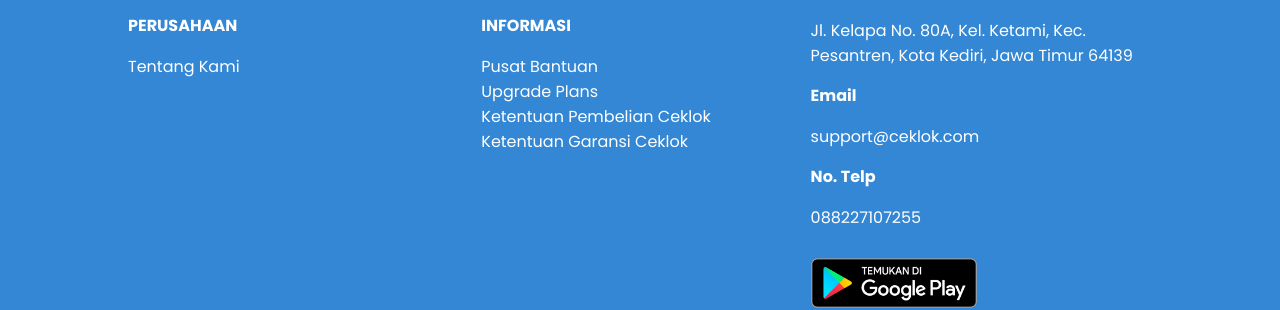
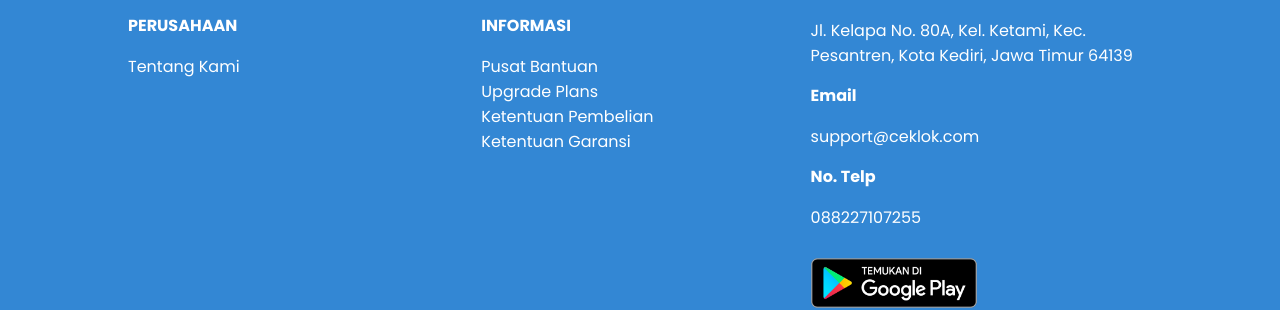
Before and after one commit to adisatyaitconsultant/aitc.github.io, a Jekyll site: the page built from index.html, in a window 1280 px wide and 900 px high, scrolled down 5772 px. Shown: the part 431-741 px from the top of the window. Built offline with Jekyll 4.4.1, drawn with Linux system fonts in a browser that asks for light colours.

Commit message:
update footer

```diff
--- a/_includes/footer.html
+++ b/_includes/footer.html
@@ -23,8 +23,8 @@
             <ul class="footer-ul">
               <li class="footer-li"><a class="footer-a" href="#">Pusat Bantuan</a></li>
               <li class="footer-li"><a class="footer-a" href="#">Upgrade Plans</a></li>
-              <li class="footer-li"><a class="footer-a" href="#">Ketentuan Pembelian Ceklok</a></li>
-              <li class="footer-li"><a class="footer-a" href="garansi">Ketentuan Garansi Ceklok</a></li>
+              <li class="footer-li"><a class="footer-a" href="#">Ketentuan Pembelian</a></li>
+              <li class="footer-li"><a class="footer-a" href="garansi">Ketentuan Garansi</a></li>
             </ul>
           </div>
         </div>
```
